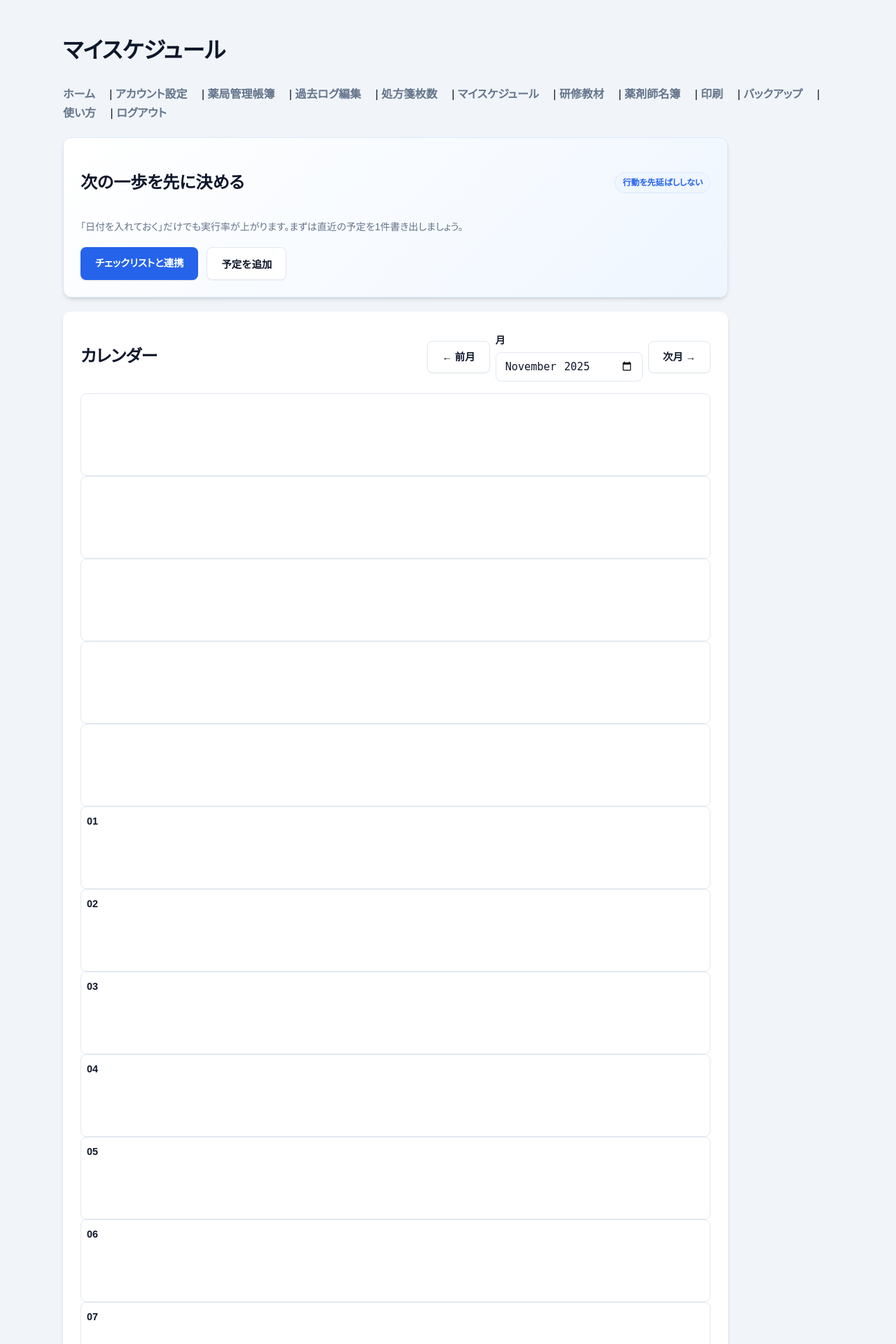
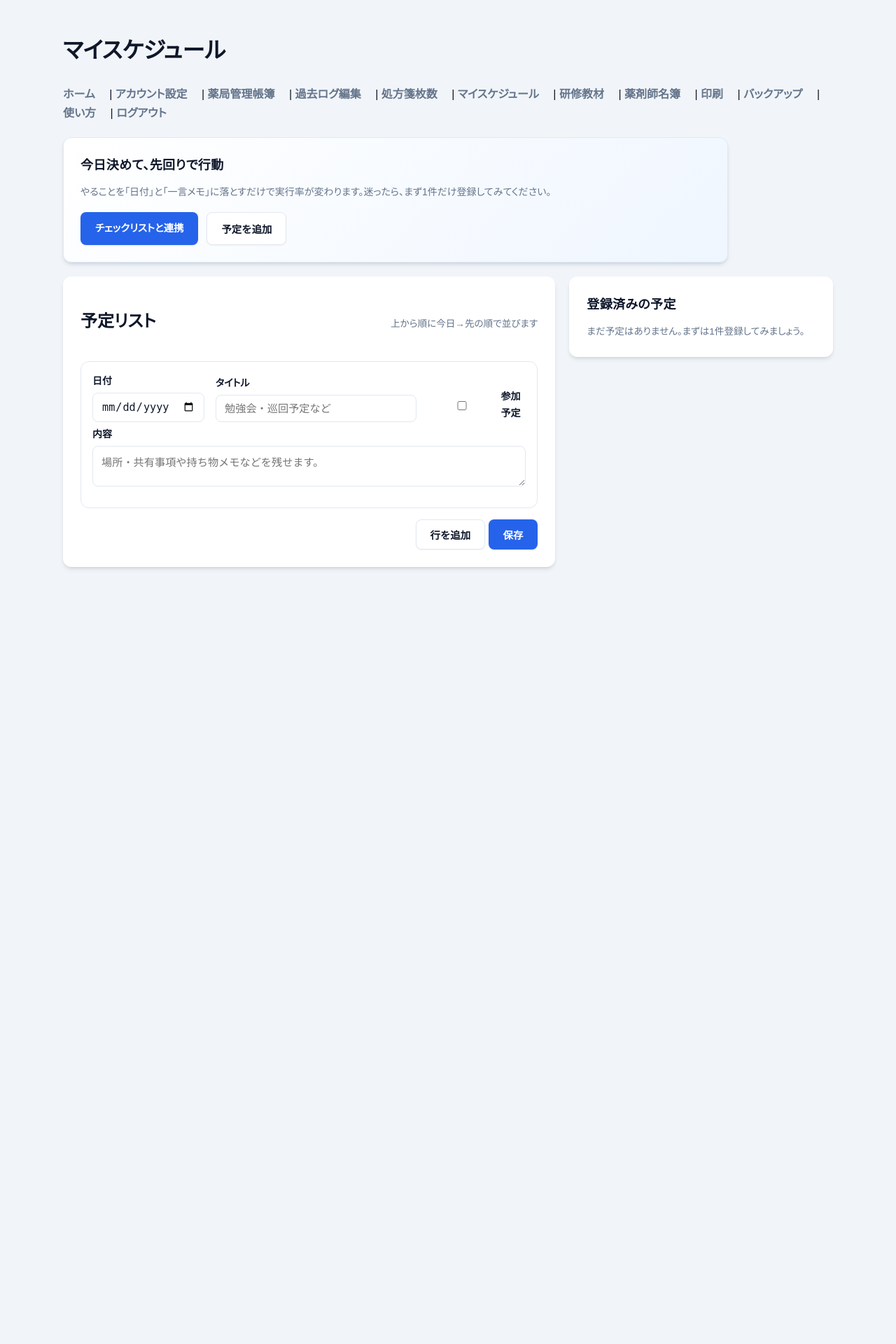
Before and after one commit to bigmakers/kanrichobopublic, a PHP site: page /member/my_schedule.php in a window 1280 px wide. Shown: the top 1920 px of the page at 70% size. After the commit the page ends 813 px from the top, so only its background shows below. Run offline with PHP 8.4, Linux system fonts and the light colour scheme; the visitor is signed in with stand-in values (Sample User, id 1).

Commit message:
Refine schedule view and checklist UX

```diff
--- a/public/member/my_schedule.php
+++ b/public/member/my_schedule.php
@@ -4,7 +4,6 @@ enforce_login();
 $user = $_SESSION['user'];
 csrf_check();
 $schedule = load_user_meta($user['email'], 'schedule');
-$month = sanitize_text($_POST['month'] ?? ($_GET['month'] ?? date('Y-m')));
 if ($_SERVER['REQUEST_METHOD'] === 'POST') {
     $events = [];
     foreach ($_POST['events']['date'] ?? [] as $i=>$d) {
@@ -19,20 +18,11 @@ if ($_SERVER['REQUEST_METHOD'] === 'POST') {
     save_user_meta($user['email'], 'schedule', $schedule);
 }
 $events = $schedule['events'] ?? [[]];
-$eventsByDate = [];
-foreach ($events as $ev) {
-    $day = $ev['date'] ?? '';
-    if ($day === '') continue;
-    $eventsByDate[$day][] = $ev;
-}
-$monthStart = strtotime($month . '-01');
-$firstDow = (int)date('N', $monthStart); // 1-7
-$daysInMonth = (int)date('t', $monthStart);
-$calendarCells = [];
-for ($i = 1; $i < $firstDow; $i++) { $calendarCells[] = null; }
-for ($d = 1; $d <= $daysInMonth; $d++) { $calendarCells[] = sprintf('%s-%02d', $month, $d); }
-$prevMonth = date('Y-m', strtotime('-1 month', $monthStart));
-$nextMonth = date('Y-m', strtotime('+1 month', $monthStart));
+if (!$events) { $events = [[]]; }
+$upcoming = array_filter($events, fn($ev) => !empty($ev['date']));
+usort($upcoming, function($a, $b) {
+    return strcmp($a['date'] ?? '', $b['date'] ?? '');
+});
 ?>
 <!doctype html>
 <html lang="ja">
@@ -47,45 +37,21 @@ $nextMonth = date('Y-m', strtotime('+1 month', $monthStart));
     <?= member_nav(); ?>
 
     <div class="card highlight">
-        <div class="section-title">
-            <h2>次の一歩を先に決める</h2>
-            <span class="badge">行動を先延ばししない</span>
-        </div>
-        <p class="subtext">「日付を入れておく」だけでも実行率が上がります。まずは直近の予定を1件書き出しましょう。</p>
+        <h2 class="card-title">今日決めて、先回りで行動</h2>
+        <p class="subtext">やることを「日付」と「一言メモ」に落とすだけで実行率が変わります。迷ったら、まず1件だけ登録してみてください。</p>
         <div class="hero-actions">
             <a class="btn" href="<?= url_for('member/checklist.php'); ?>">チェックリストと連携</a>
             <button type="button" class="secondary" id="add-row">予定を追加</button>
         </div>
     </div>
 
-    <div class="card">
-        <div class="section-title">
-            <h2>カレンダー</h2>
-            <div style="display:flex;gap:8px;align-items:center;">
-                <a class="btn secondary" href="?month=<?= htmlspecialchars($prevMonth) ?>">← 前月</a>
-                <label style="margin:0;">月<input type="month" name="month" form="schedule-form" value="<?= htmlspecialchars($month) ?>" onchange="location.href='?month='+this.value"></label>
-                <a class="btn secondary" href="?month=<?= htmlspecialchars($nextMonth) ?>">次月 →</a>
-            </div>
-        </div>
-        <div class="calendar">
-            <?php foreach ($calendarCells as $cell): ?>
-                <?php if ($cell === null): ?>
-                    <div class="day empty"></div>
-                <?php else: $eventsToday = $eventsByDate[$cell] ?? []; ?>
-                    <div class="day">
-                        <div class="date"><?= htmlspecialchars(substr($cell, -2)) ?></div>
-                        <?php foreach ($eventsToday as $ev): ?>
-                            <div class="event"><?= htmlspecialchars($ev['title'] ?? '予定') ?></div>
-                        <?php endforeach; ?>
-                    </div>
-                <?php endif; ?>
-            <?php endforeach; ?>
-        </div>
-    </div>
-
+    <div class="two-col">
         <form method="post" class="card" id="schedule-form">
             <?= csrf_field(); ?>
-        <input type="hidden" name="month" value="<?= htmlspecialchars($month) ?>">
+            <div class="section-title" style="margin-bottom:16px;">
+                <h2>予定リスト</h2>
+                <span class="muted">上から順に今日→先の順で並びます</span>
+            </div>
             <div id="events">
                 <?php foreach ($events as $i=>$e): ?>
                     <div class="event-row">
@@ -105,6 +71,24 @@ $nextMonth = date('Y-m', strtotime('+1 month', $monthStart));
                 <button type="submit">保存</button>
             </div>
         </form>
+
+        <div class="card col-side sticky">
+            <h2 class="card-title">登録済みの予定</h2>
+            <?php if ($upcoming): ?>
+                <ul class="checks-list">
+                    <?php foreach ($upcoming as $ev): ?>
+                        <li style="list-style:none; padding:12px; border:1px solid var(--border); border-radius:var(--radius); background:#fff;">
+                            <div style="font-weight:700;"><?= htmlspecialchars($ev['date'] ?? '') ?> <?= htmlspecialchars($ev['title'] ?? '予定') ?></div>
+                            <?php if (!empty($ev['detail'])): ?><div class="muted"><?= nl2br(htmlspecialchars($ev['detail'])) ?></div><?php endif; ?>
+                            <?php if (!empty($ev['participate'])): ?><div class="badge" style="margin-top:6px;">参加記録対象</div><?php endif; ?>
+                        </li>
+                    <?php endforeach; ?>
+                </ul>
+            <?php else: ?>
+                <p class="muted">まだ予定はありません。まずは1件登録してみましょう。</p>
+            <?php endif; ?>
+        </div>
+    </div>
 </div>
 <script>
 const template = () => {
--- a/public/styles.css
+++ b/public/styles.css
@@ -300,6 +300,16 @@ button.danger:hover {
 .grid-3 { display: grid; grid-template-columns: repeat(auto-fit, minmax(200px, 1fr)); gap: 16px; }
 .checks-grid { display: grid; grid-template-columns: repeat(auto-fit, minmax(220px, 1fr)); gap: 12px; margin: 12px 0; }
 .checks-list { display: flex; flex-direction: column; gap: 8px; }
+.check-option {
+  display: flex;
+  align-items: flex-start;
+  gap: 10px;
+  padding: 8px 12px;
+  border: 1px solid var(--border);
+  border-radius: 8px;
+  background: #fff;
+}
+.check-option input { margin-top: 3px; }
 .sticky { position: sticky; top: 24px; }
 .memo-area textarea { height: 80px; }
 .training-layout { display: grid; grid-template-columns: 2fr 1fr; gap: 24px; align-items: start; }
```
Also changed, not shown: public/member/checklist.php (+15 -15 lines). Lines whose indentation alone changed are shown as unchanged.
